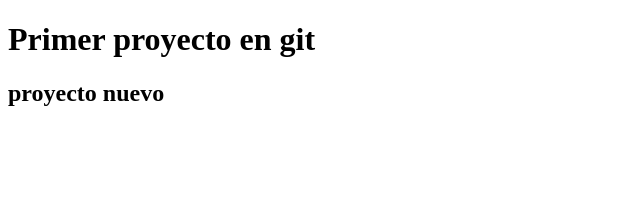
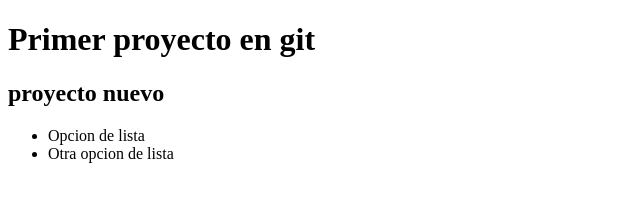
Before and after one commit to TaiD4/Prueba-Git, a plain HTML site: page index.html in a window 1280 px wide. Shown: the whole page, without its empty margins (0-640 px from the left). Drawn offline with Linux system fonts and the light colour scheme.

Commit message:
incorporacion de lista

```diff
--- a/index.html
+++ b/index.html
@@ -10,6 +10,10 @@
 <body>
   <h1>Primer proyecto en git</h1>
   <h2>proyecto nuevo </h2>
+  <ul>
+    <li>Opcion de lista</li>
+    <li>Otra opcion de lista</li>
+  </ul>
 </body>
 
 </html>
```
